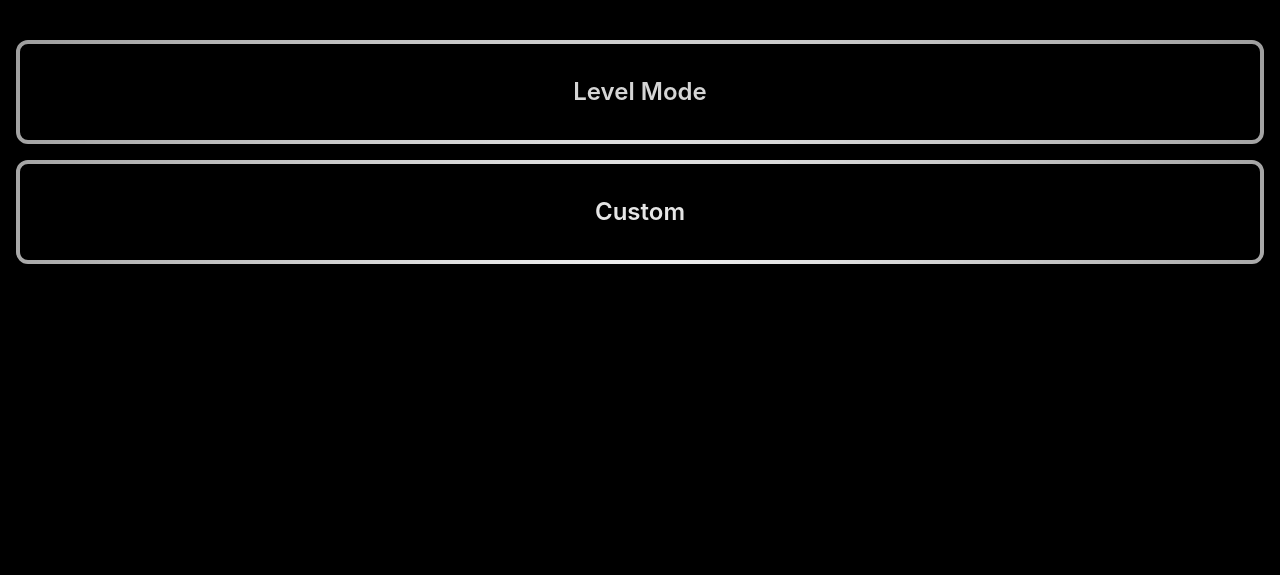
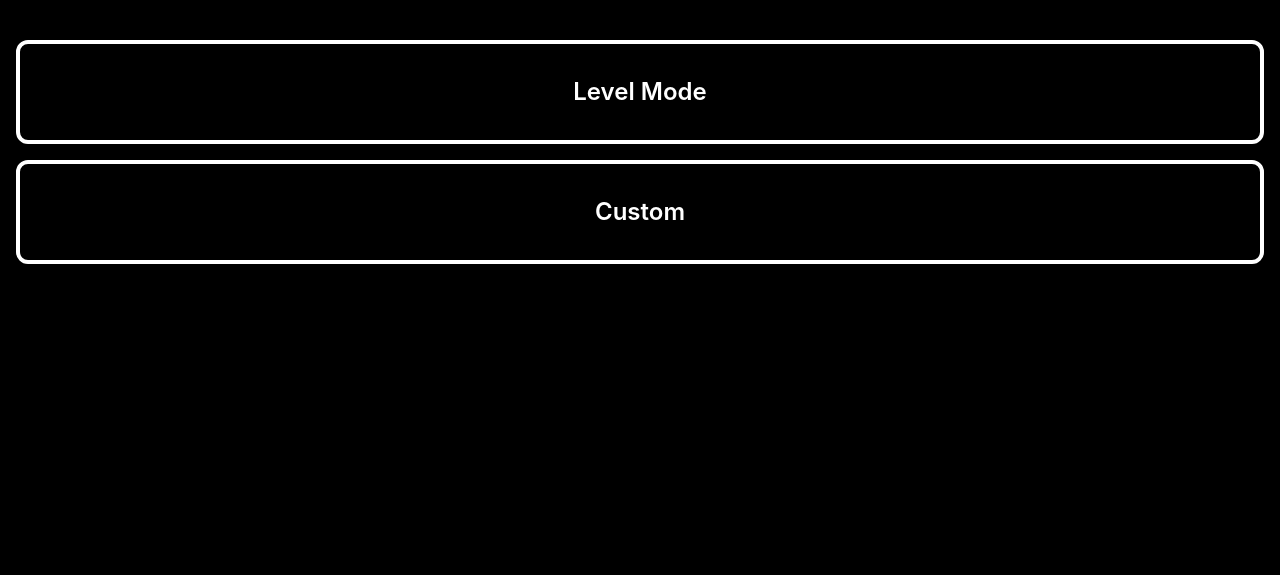
Before and after one commit to Samuel-Risner/happy-hues, a website built with Vite: page index.html in a window 1280 px wide. Built offline with nearby package versions, Linux system fonts and the light colour scheme; files whose address does not match are found by name.

Commit message:
removed old code

```diff
--- a/index.html
+++ b/index.html
@@ -9,13 +9,6 @@
     <link href="/src/input.css" rel="stylesheet">
   </head>
   <body class="flex bg-space flex-col">
-
-    <!-- vignette -->
-    <div class="absolute inset-0 [background:radial-gradient(circle_at_center,transparent,rgba(0,0,0,0.4))] pointer-events-none"></div>
-
-    <!-- noise -->
-    <div class="absolute inset-0 opacity-10 bg-[url('/noise.png')] pointer-events-none"></div>
-
     <div>Happy Hues</div>
 
     <div id="app" class="flex grow overflow-scroll "></div>
```
